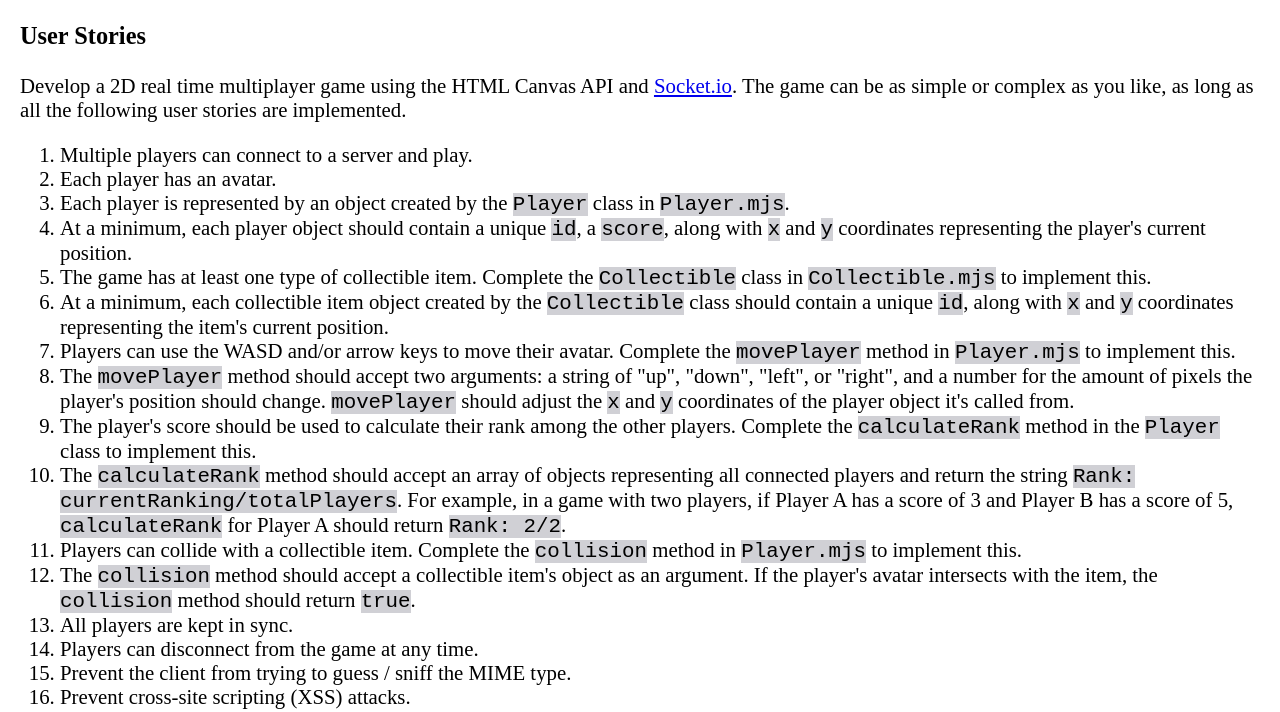
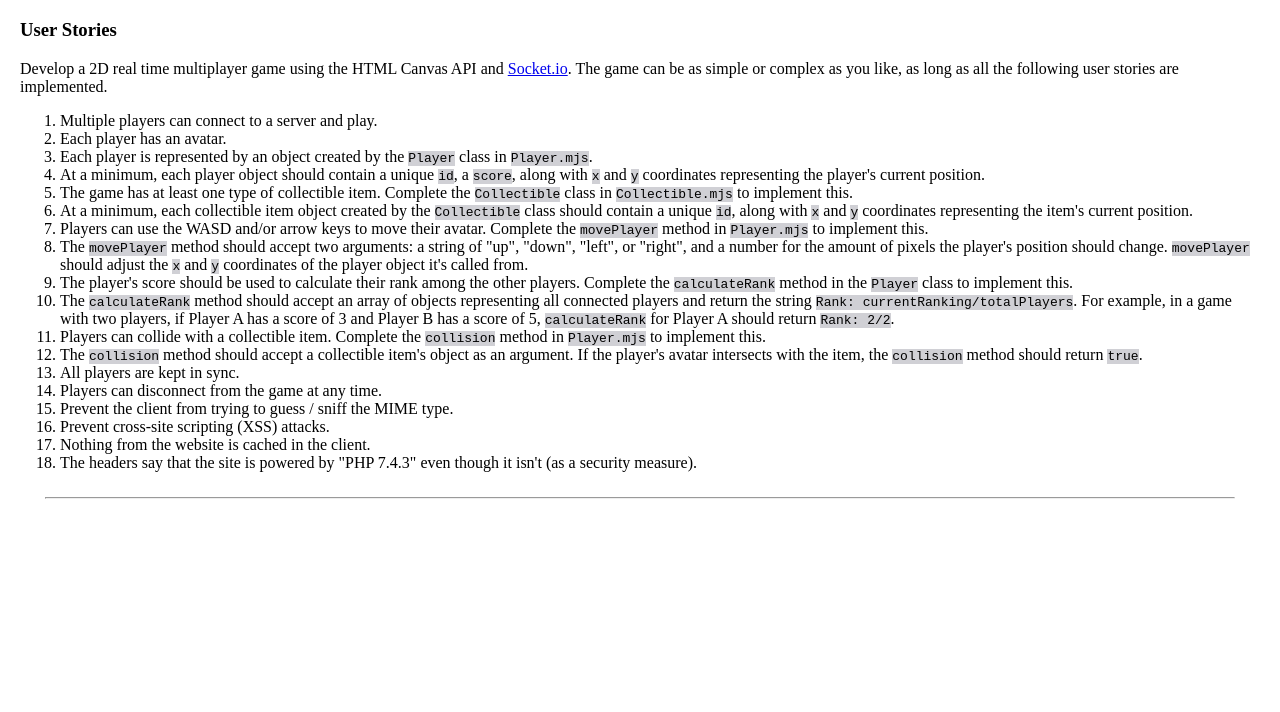
Before and after one commit to RaXKini/Free-Code-Camp-Secure-Real-Time-Multiplayer, a website with bundled scripts: page views/index.html in a window 1280 px wide. Shown: the part 61-773 px from the top of the page. Built offline with nearby package versions, Linux system fonts and the light colour scheme.

Commit message:
Update style.css
Re-Correction

```diff
--- a/public/style.css
+++ b/public/style.css
@@ -8,11 +8,6 @@ code {
 
 canvas {
   margin: auto;
-  background-color: #222200;
-}
-
-#user-stories {
-  font-size: 1.3rem;
 }
 
 .container {
```
